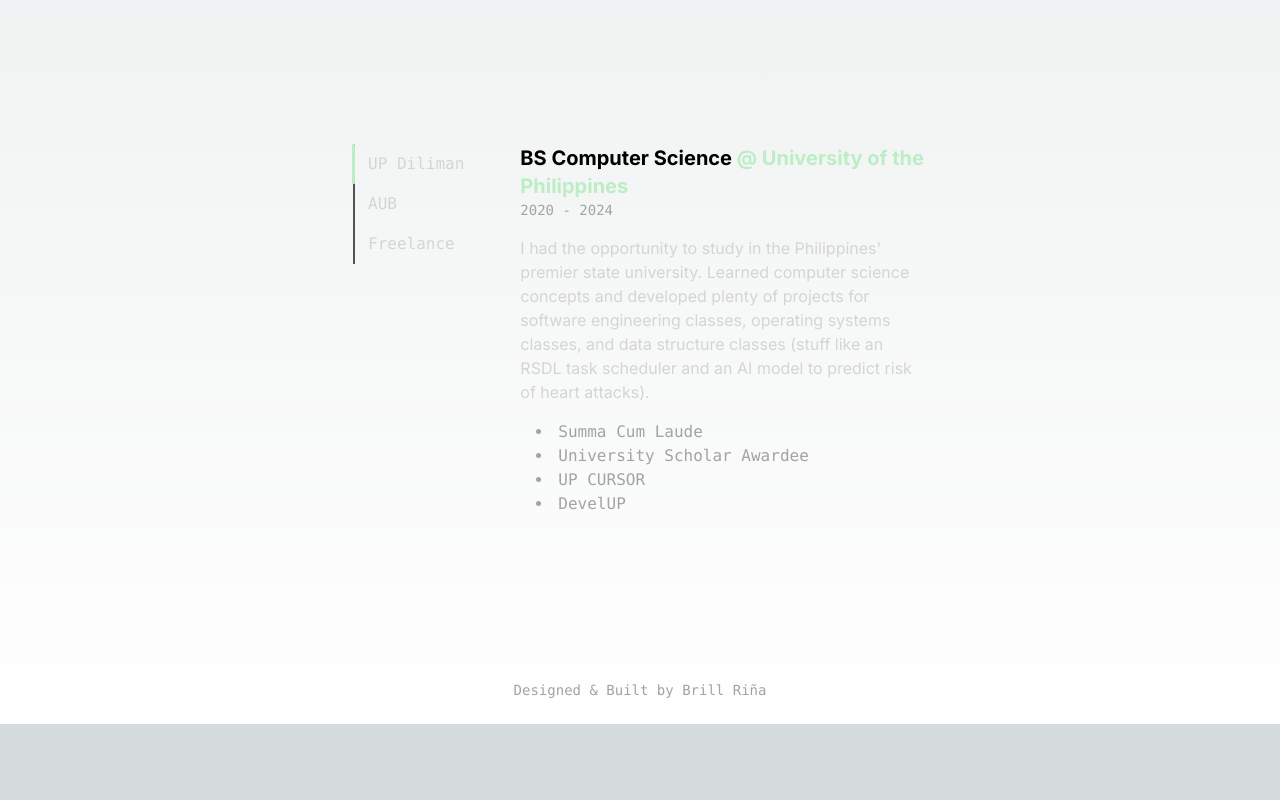
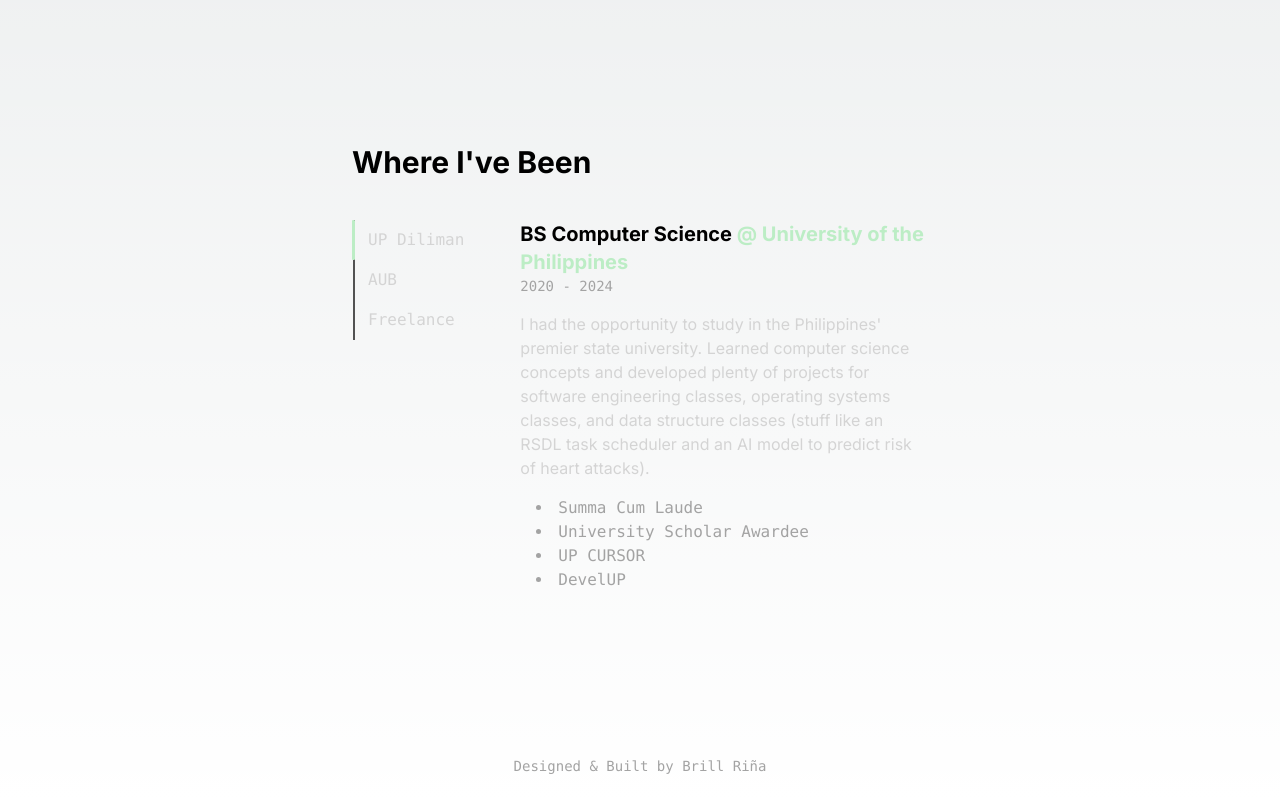
Before and after one commit to riru12/riruweb, a Next.js app: page / in a window 1280 px wide. Shown: the part 1308-2108 px from the top of the page. Before the commit the page ends 2032 px from the top, so only its background shows below. Built offline with nearby package versions, Linux system fonts and the light colour scheme.

Commit message:
accidentally deleted title

```diff
--- a/app/components/work.jsx
+++ b/app/components/work.jsx
@@ -17,6 +17,9 @@ const Work = () => {
     return(
         <section id="work" className="py-24 mx-[10vw] lg:mx-[20vw]">
             <div className="flex flex-col gap-10 mx-0 xl:mx-24 2xl:mx-52">
+                <div className="font-bold text-3xl">
+                    Where I've Been
+                </div>
                 <input id="tab-1" name="slider" className="hidden" type="radio" defaultChecked></input>
                 <input id="tab-2" name="slider" className="hidden" type="radio"></input>
                 <input id="tab-3" name="slider" className="hidden" type="radio"></input>
```
